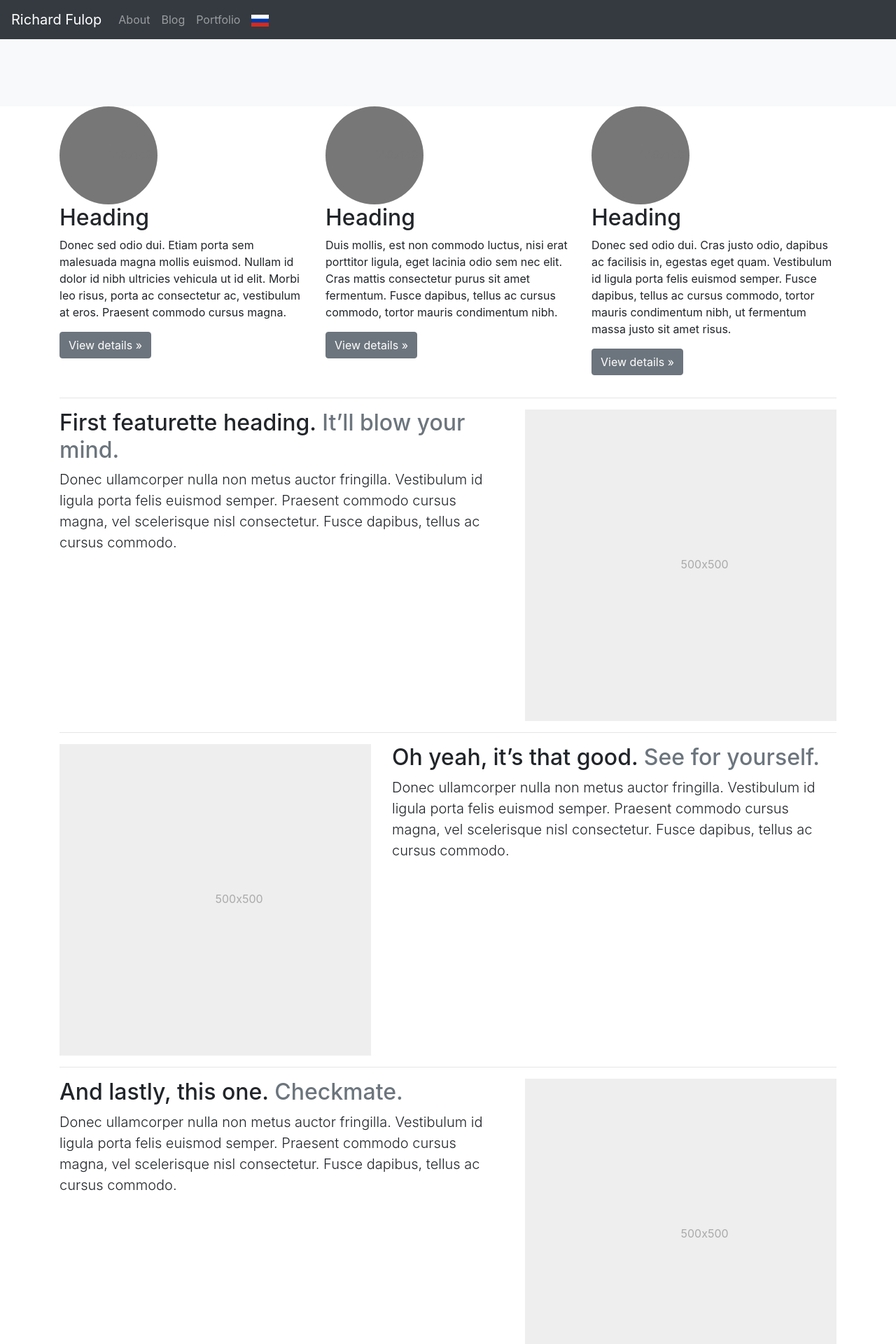
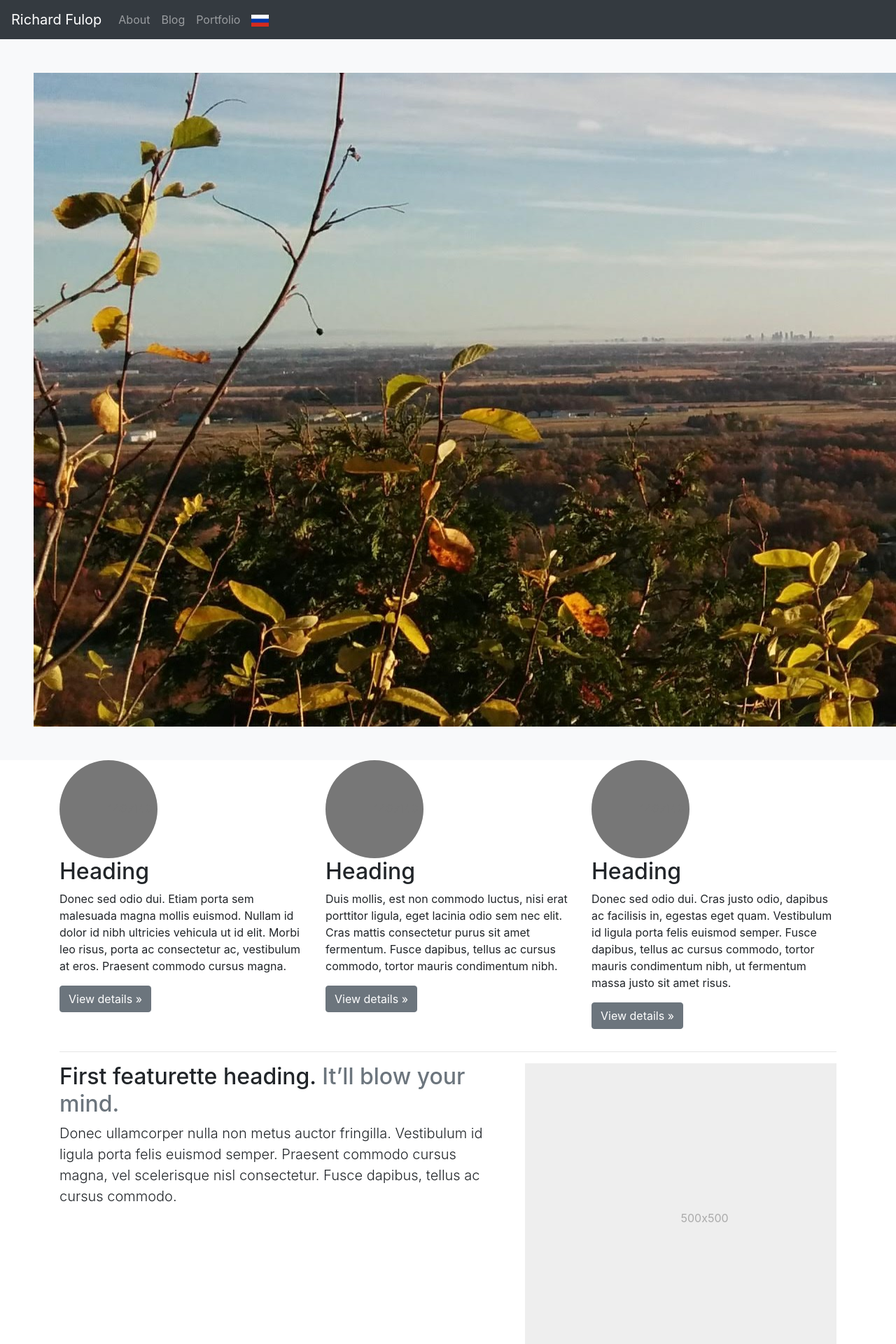
Before and after one commit to richiebful/richiebful.github.io, a Jekyll site: the page built from index.html, in a window 1280 px wide. Shown: the top 1920 px of the page at 70% size. Built offline with Jekyll 4.4.1, drawn with Linux system fonts in a browser that asks for light colours.

Commit message:
Resize image bar at top

```diff
--- a/index.html
+++ b/index.html
@@ -3,7 +3,7 @@ layout: default
 ---
 
 <div class="position-relative overflow-hidden p-3 p-md-5 text-center bg-light">
-
+  <img class="" src="assets/canada-escarpment.jpg"/>
 </div>
 
 
```
Also changed, not shown: assets/canada-escarpment.jpg (added).
